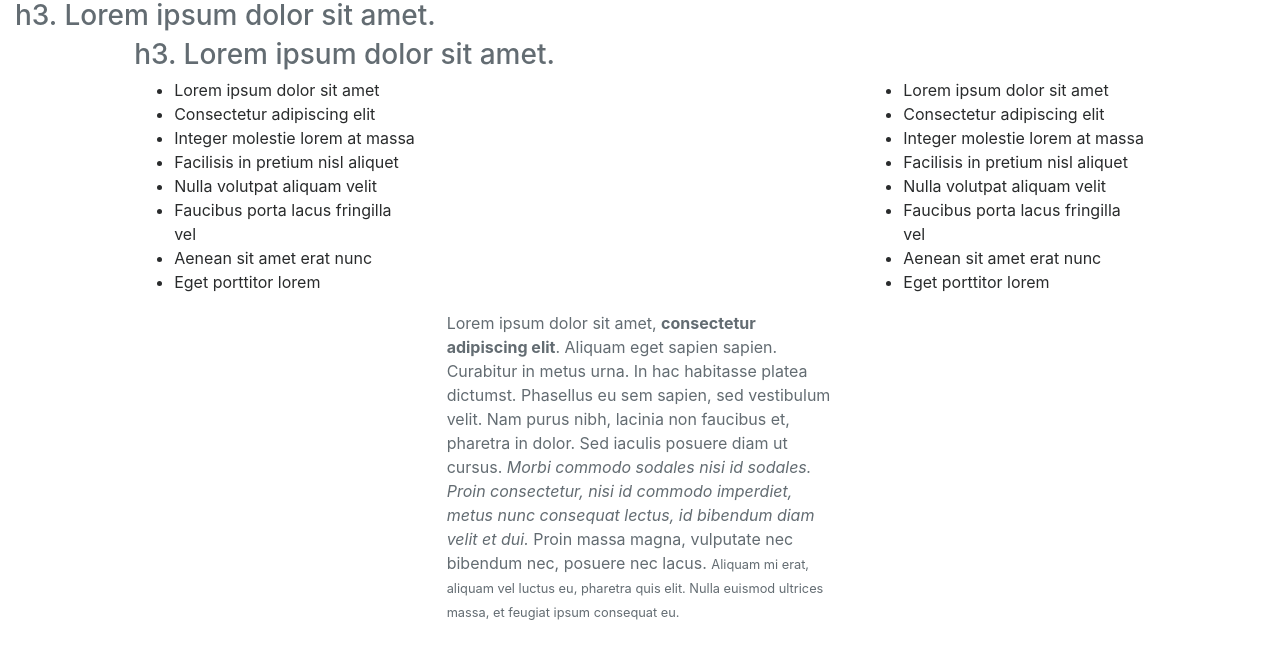
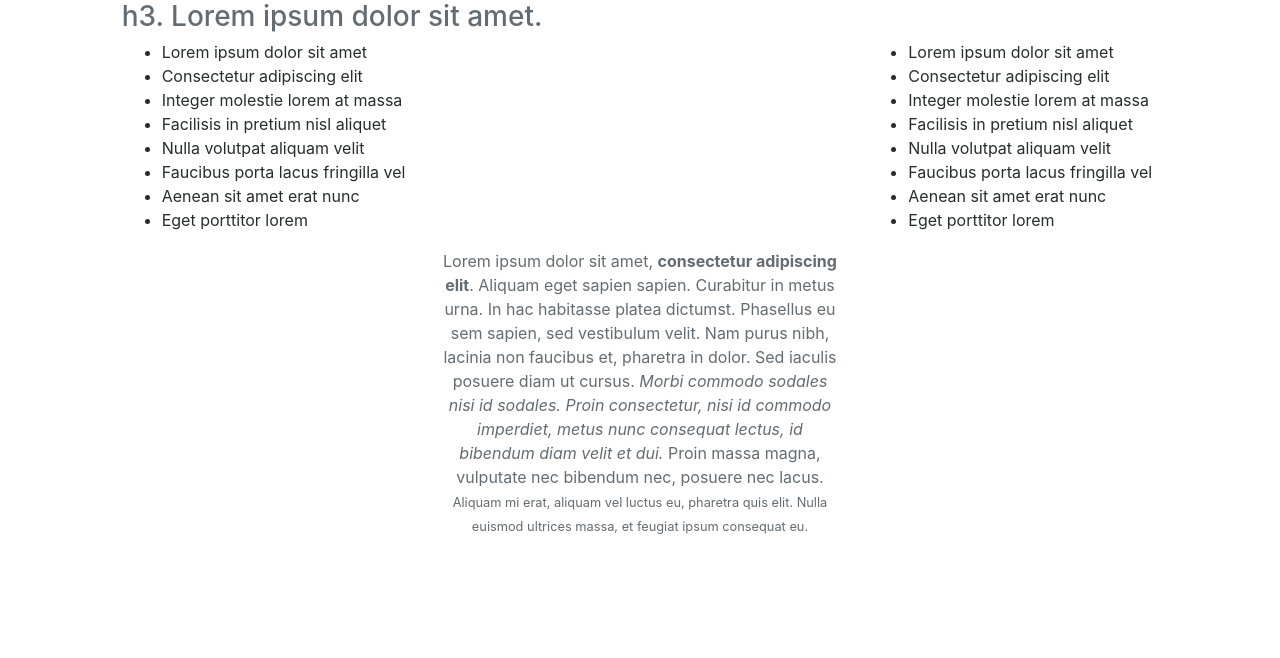
Before and after one commit to chanvarma/chanvarma-info, a plain HTML site: page index.html in a window 1280 px wide. Drawn offline with Linux system fonts and the light colour scheme.

Commit message:
index.html updated

```diff
--- a/index.html
+++ b/index.html
@@ -20,23 +20,17 @@
     <div class="container-fluid">
         <div class="row">
             <div class="col-md-12">
+            </div>
+        </div>
+        <div class="row">
+            <div class="col-md-1">
+            </div>
+            <div class="col-md-10">
                 <h3 class="text-muted">
                     h3. Lorem ipsum dolor sit amet.
                 </h3>
             </div>
-        </div>
-        <div class="container-fluid">
-            <div class="row">
-                <div class="col-md-12">
-                    <div class="row">
             <div class="col-md-1">
-                        </div>
-                        <div class="col-md-11">
-                            <h3 class="text-muted">
-                                h3. Lorem ipsum dolor sit amet.
-                            </h3>
-                        </div>
-                    </div>
             </div>
         </div>
         <div class="row">
@@ -104,7 +98,11 @@
             </div>
         </div>
         <div class="row">
-                <div class="col-md-12">
+            <div class="col-md-1">
+            </div>
+            <div class="col-md-10">
+            </div>
+            <div class="col-md-1">
             </div>
         </div>
         <div class="row">
@@ -113,7 +111,7 @@
             <div class="col-md-3">
             </div>
             <div class="col-md-4">
-                    <p class="text-left text-muted">
+                <p class="text-center text-muted">
                     Lorem ipsum dolor sit amet, <strong>consectetur adipiscing elit</strong>. Aliquam eget sapien sapien. Curabitur in metus urna. In hac habitasse platea dictumst. Phasellus eu sem sapien, sed vestibulum velit. Nam purus nibh,
                     lacinia non faucibus et, pharetra in dolor. Sed iaculis posuere diam ut cursus. <em>Morbi commodo sodales nisi id sodales. Proin consectetur, nisi id commodo imperdiet, metus nunc consequat lectus, id bibendum diam velit et
                         dui.</em> Proin massa magna, vulputate nec bibendum nec, posuere nec lacus. <small>Aliquam mi erat, aliquam vel luctus eu, pharetra quis elit. Nulla euismod ultrices massa, et feugiat ipsum consequat eu.</small>
```
Lines whose indentation alone changed are shown as unchanged.
